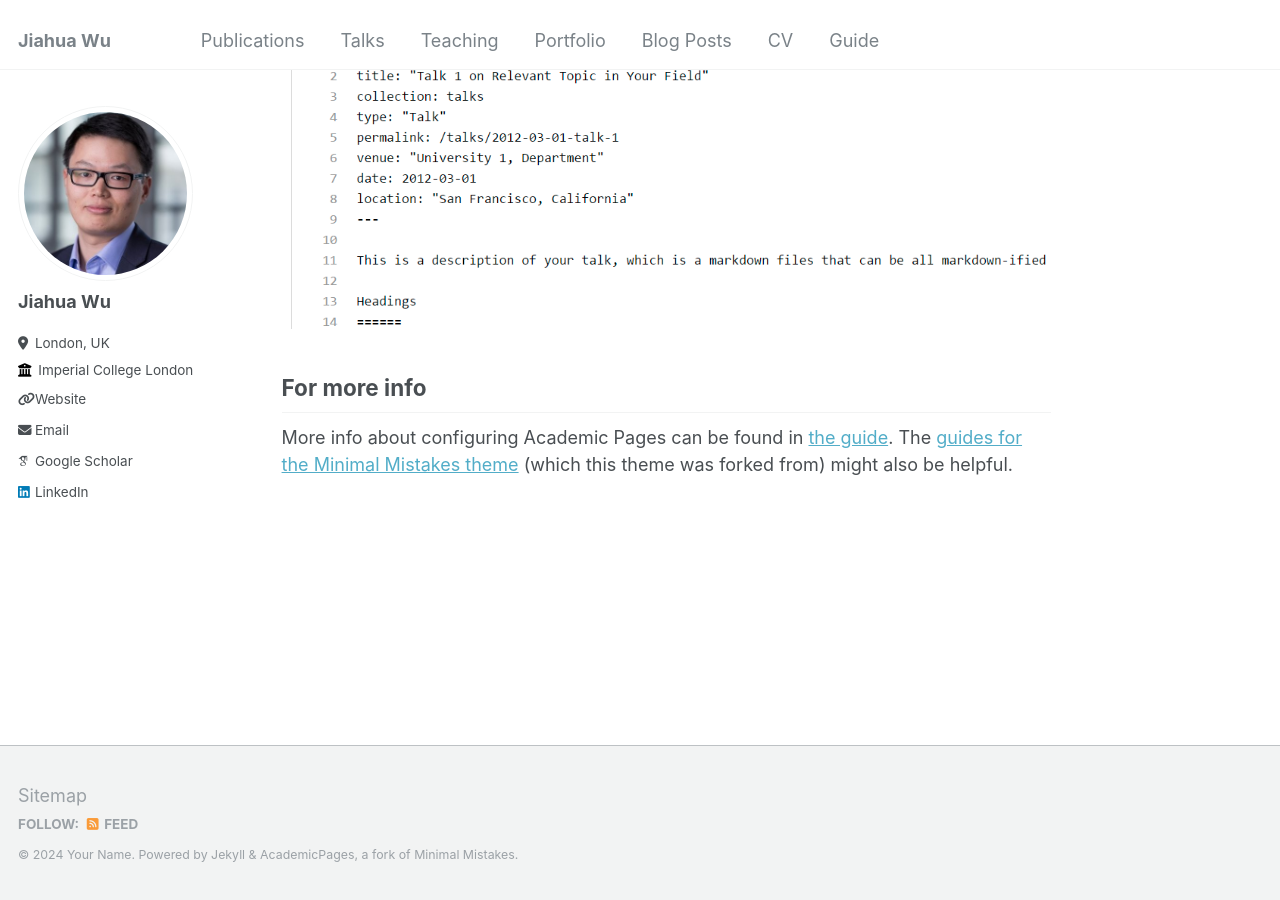
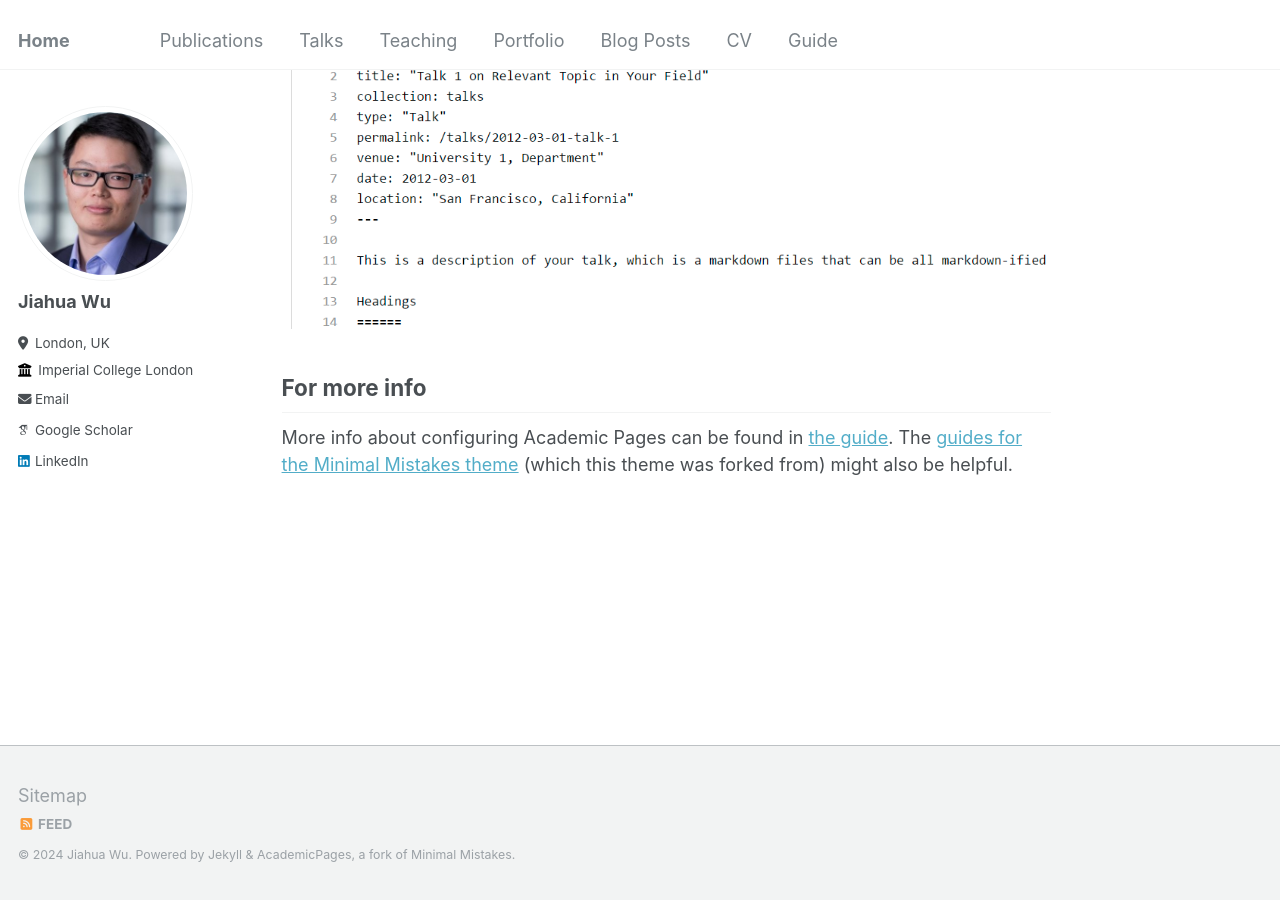
Before and after one commit to wu-jiahua/jiahua-academicpages.github.io, a Jekyll site: the page built from _pages/about.md, in a window 1280 px wide and 900 px high, scrolled down 2660 px. Built offline with Jekyll 4.4.1, drawn with Linux system fonts in a browser that asks for light colours; some web fonts are replaced.

Commit message:
Add files via upload

```diff
--- a/_config.yml
+++ b/_config.yml
@@ -7,10 +7,10 @@
 # server process.
 
 # Basic Site Settings
-locale                   : "en-US"
-title                    : "Jiahua Wu"
+locale                   : "en-UK"
+title                    : "Home"
 title_separator          : "-"
-name                     : &name "Your Name"
+name                     : &name "Jiahua Wu"
 description              : &description "personal description"
 url                      : https://wu-jiahua.github.io # the base hostname & protocol for your site e.g. "https://mmistakes.github.io"
 baseurl                  : "" # the subpath of your site, e.g. "/blog"
@@ -27,7 +27,7 @@ author:
   bio              : "\n"
   location         : "London, UK"
   employer         : "Imperial College London"
-  uri              : "https://profiles.imperial.ac.uk/j.wu"
+  uri              : # ">https://profiles.imperial.ac.uk/j.wu"
   email            : "j.wu@imperial.ac.uk"
 
   # Academic websites
```
